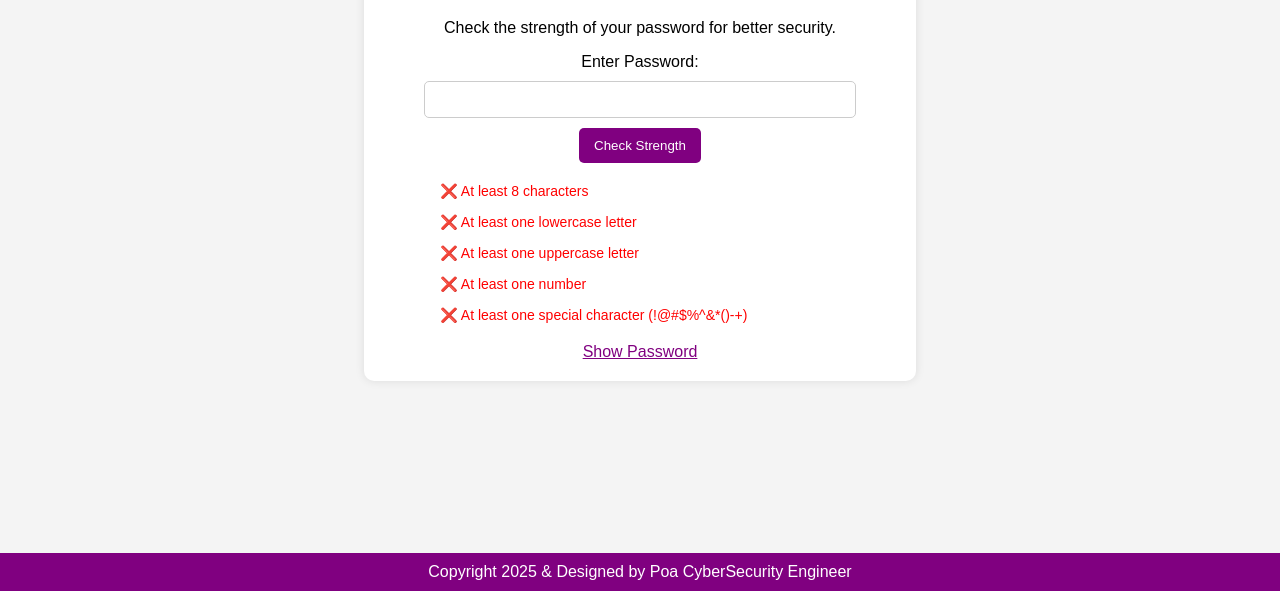
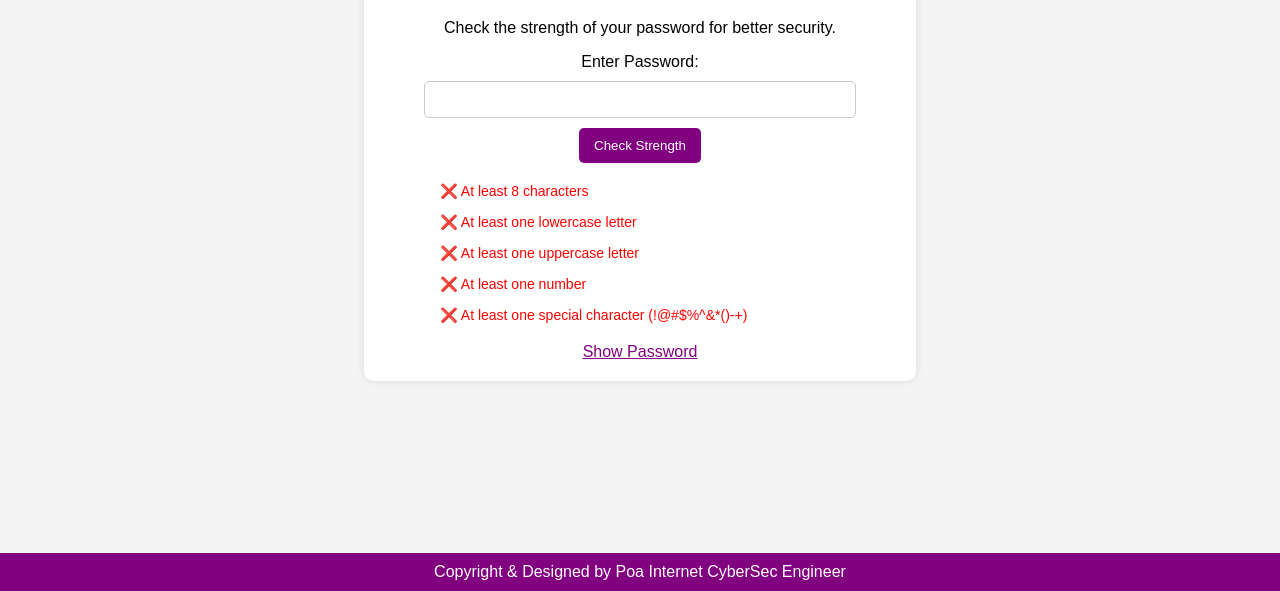
Before and after one commit to proSudotxt/passwordchecker, a plain HTML site: page index.html in a window 1280 px wide. Shown: the part 209-800 px from the top of the page. Drawn offline with Linux system fonts and the light colour scheme.

Commit message:
Update index.html

```diff
--- a/index.html
+++ b/index.html
@@ -115,7 +115,7 @@
 </div>
 
 <footer>
-    Copyright 2025 & Designed by  Poa CyberSecurity Engineer
+    Copyright & Designed by Poa Internet CyberSec Engineer
 </footer>
 
 <script>
```
